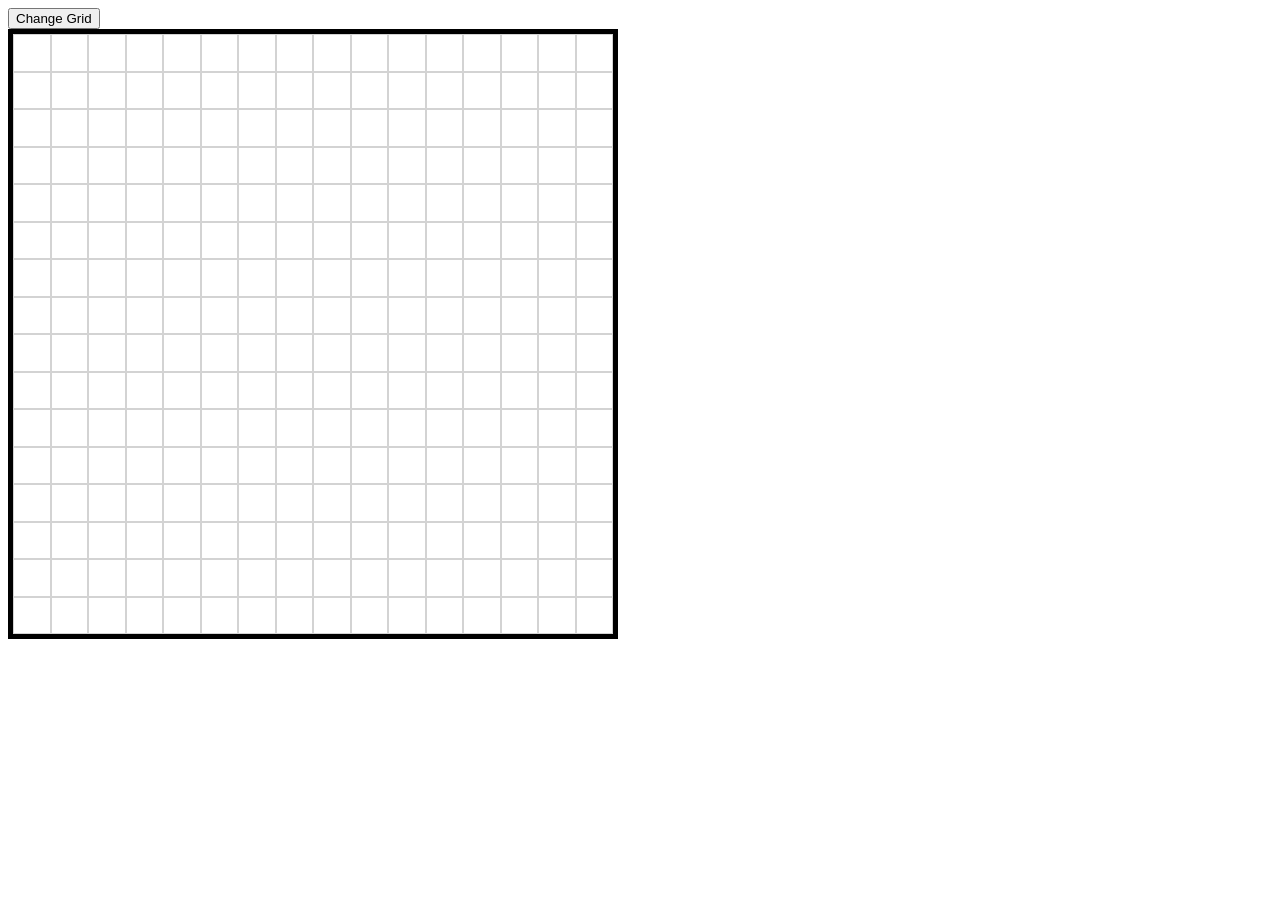
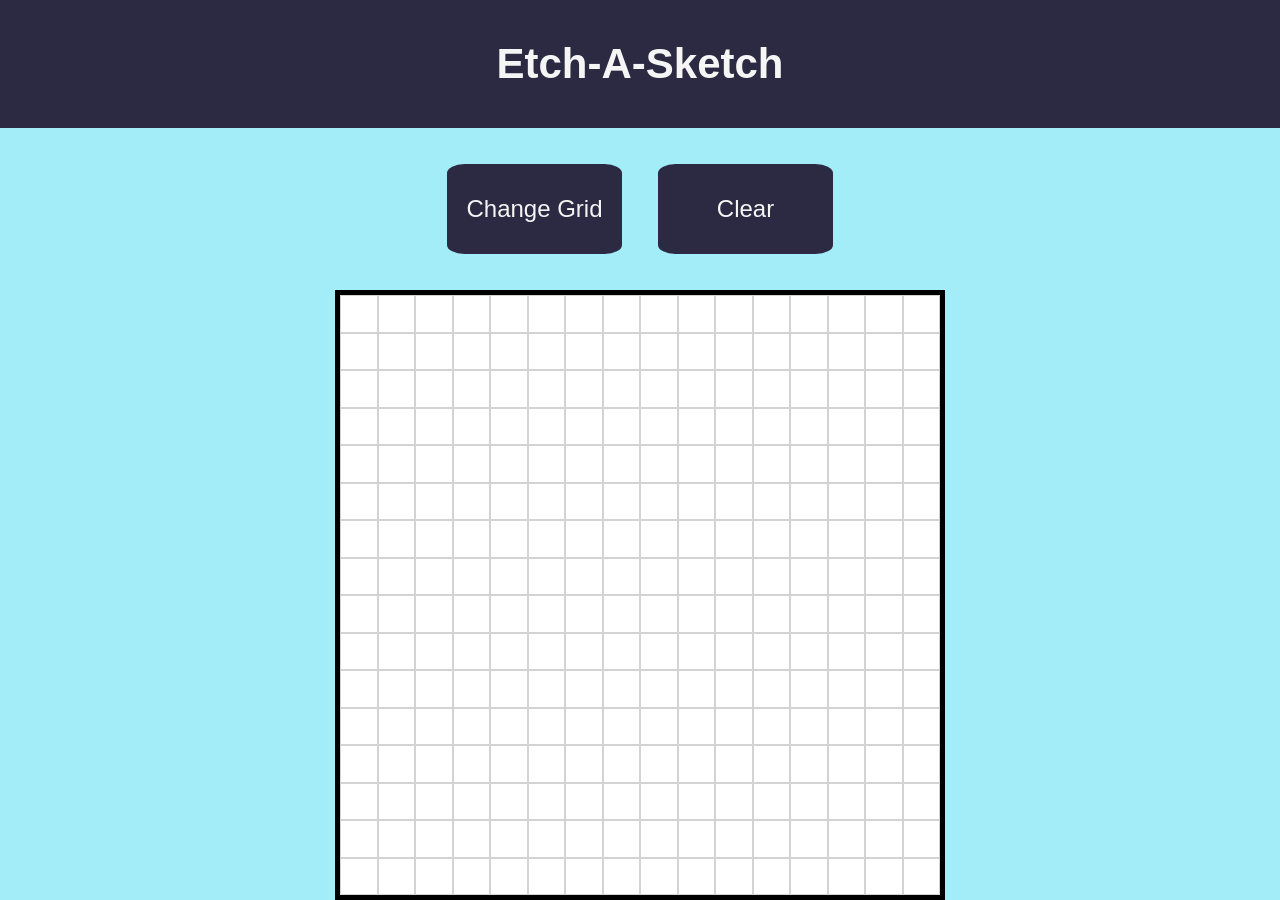
Before and after one commit to tristanpank/etch-a-sketch, a plain HTML site: page index.html in a window 1280 px wide. Before the commit the page ends 800 px from the top, so only its background shows below. Drawn offline with Linux system fonts and the light colour scheme.

Commit message:
Finish CSS Design/Add Clear Button Functions
Clicking the clear button will reset the grid based on the
current grid selection (without reprompting). Also tidied up
the change grid function to use the clear function.

```diff
--- a/index.html
+++ b/index.html
@@ -8,8 +8,16 @@
     <link rel="stylesheet" href="./styles.css">
 </head>
 <body>
-    <button id="grid-changer">Change Grid</button>
-    <div id="grid-container"></div>
+    <div class="heading">
+        <div id="heading-title">Etch-A-Sketch</div>
+    </div>
+    <div class="grid-buttons">
+        <button id="grid-changer">Change Grid</button>
+        <button id="clear-button">Clear</button>
+    </div>
+    <div class="grid-outer">
+        <div id="grid-container"></div>
+    </div>
     <script src="./script.js"></script>
 </body>
 </html>
--- a/script.js
+++ b/script.js
@@ -5,6 +5,8 @@ function main() {
     addFunctionality();
     const gridChanger = document.getElementById('grid-changer');
     gridChanger.addEventListener('click', changeGrid);
+    const clear = document.getElementById('clear-button');
+    clear.addEventListener('click', resetGrid);
 }
 
 function changeBackground() {
@@ -12,10 +14,17 @@ function changeBackground() {
 }
 
 function changeGrid() {
-    let gridNumber = prompt();
+    do {
+        currGridNumber = prompt();
+    }
+    while (currGridNumber>100 || currGridNumber<1);
+    resetGrid();
+}
+
+function resetGrid() {
     const rows = document.getElementsByClassName('row');
     Array.from(rows).forEach(element => element.remove());
-    createDivs(gridNumber);
+    createDivs(currGridNumber);
     addFunctionality();
 }
 
--- a/styles.css
+++ b/styles.css
@@ -1,3 +1,57 @@
+body {
+    display: flex;
+    flex-direction: column;
+    justify-content: start;
+    /* align-items: center; */
+    gap: 36px;
+    flex-wrap: wrap;
+    font-family: Arial, Helvetica, sans-serif;
+    margin: 0;
+    background-color: rgb(162, 237, 247);
+}
+
+.heading {
+    background-color: rgb(44, 41, 66);
+    color: whitesmoke;
+    text-align: center;
+    padding: 40px;
+}
+
+#heading-title {
+    font-size: 42px;
+    font-weight: bold;
+    color: whitesmoke;
+}
+
+.grid-buttons {
+    display: flex;
+    justify-content: center;
+    align-items: center;
+    gap: 36px;
+}
+
+.grid-buttons button {
+    background-color: rgb(44, 41, 66);
+    color: whitesmoke;
+    width: 175px;
+    height: 90px;
+    font-size: 24px;
+    border-radius: 10%;
+    border: none;
+}
+
+button:hover {
+    background-color: rgb(83, 79, 114);
+}
+button:active {
+    background-color: rgb(52, 45, 104);
+}
+
+.grid-outer {
+    display: flex;
+    justify-content: center;
+}
+
 #grid-container {
     display: flex;
     flex-direction: column;
@@ -19,4 +73,5 @@
     /* min-height: 20px;
     min-width: 20px; */
     border: 1px solid lightgray;
+    background-color: white;
 }
```
